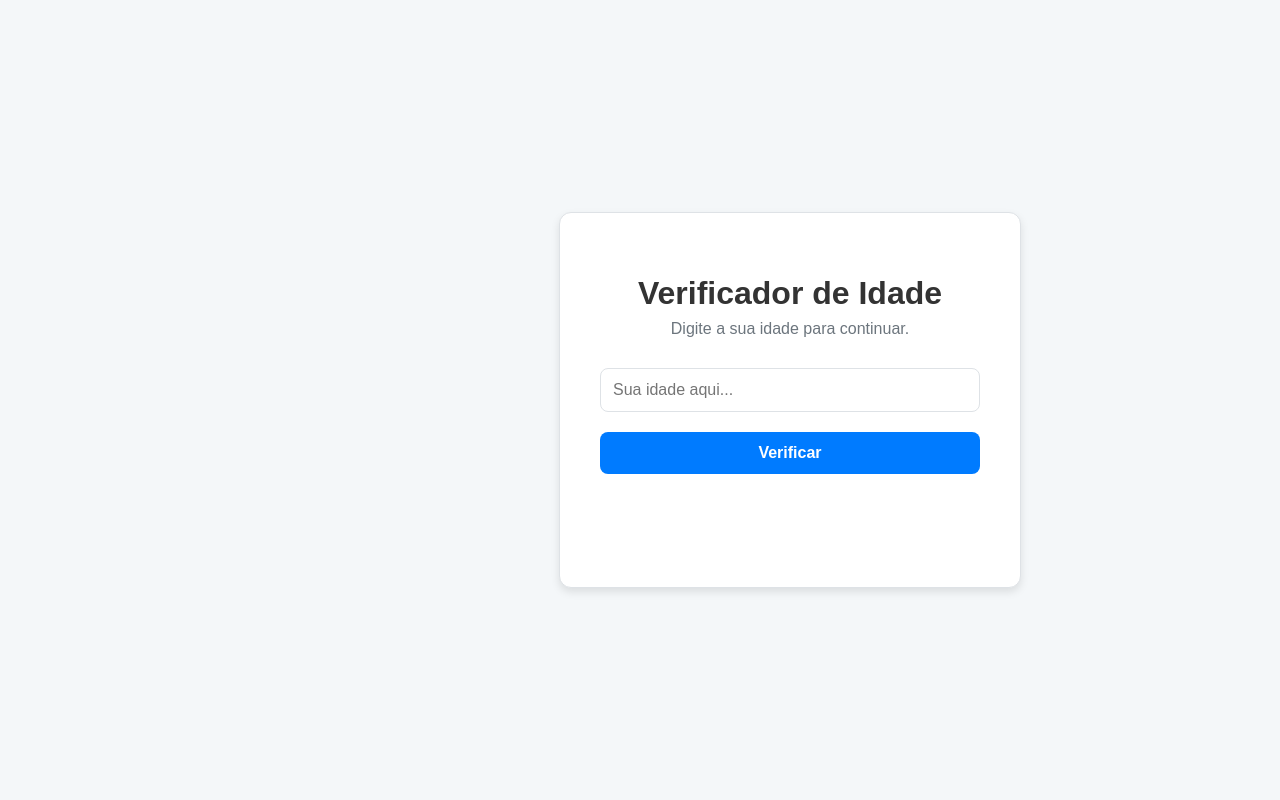
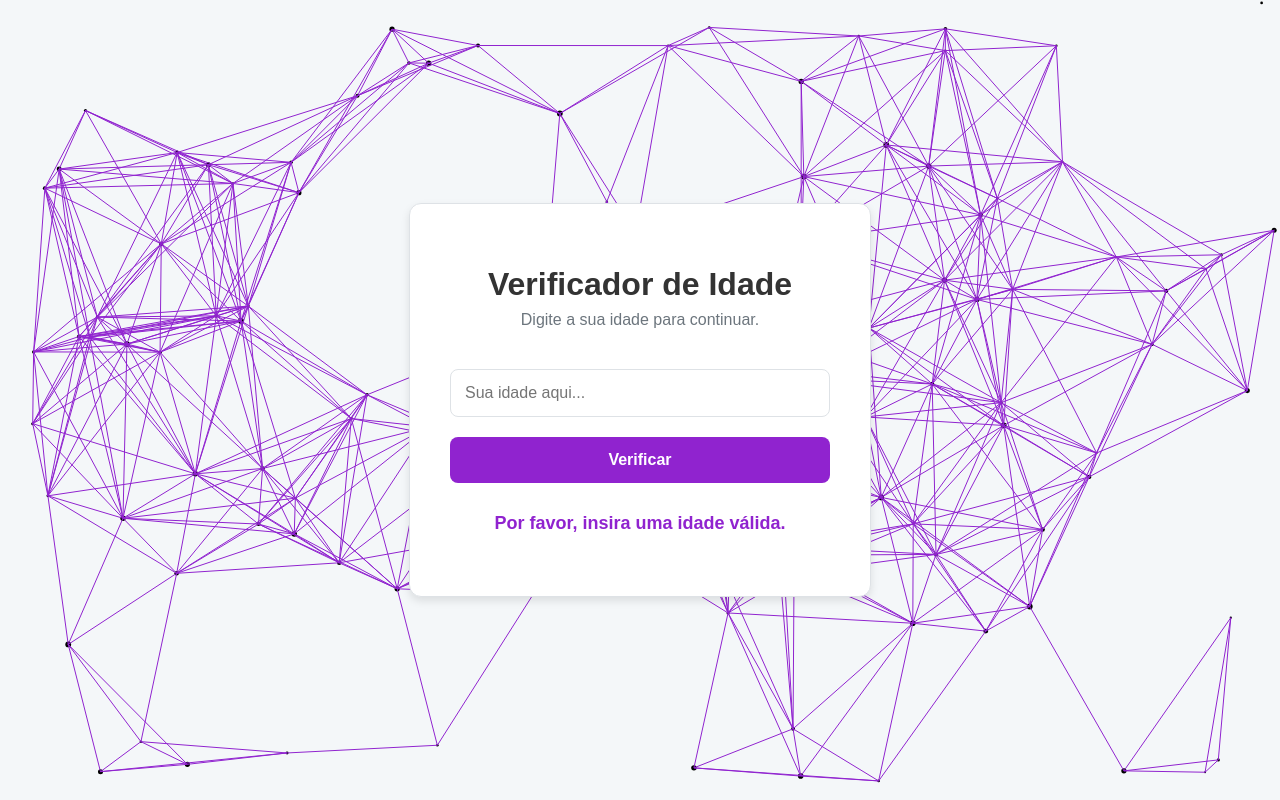
Before and after one commit to outlookkami/TDS-Estrutura-de-controle, a plain HTML site: page index.html in a window 1280 px wide. Both pictures are taken after a click on the button "Verificar". Drawn offline with Linux system fonts and the light colour scheme; a web font is replaced by a local one.

Commit message:
Colocando efeito de partículas 2d no fundo

```diff
--- a/index.html
+++ b/index.html
@@ -14,8 +14,8 @@
     <div class="container">
         <h1>Verificador de Idade</h1>
         <p class="subtitulo"> Digite a sua idade para continuar.</p>
-        <input type="number" id="idade" placeholder="Sua idade aqui...">
-        <button id="verifyButton" onclick="VerificarIdade()">Verificar</button>
+        <input type="number" id="idadeInput" placeholder="Sua idade aqui...">
+        <button id="verifyButton" onclick="verificarIdade()">Verificar</button>
         <p id="resultado"></p>
     </div>
 
--- a/script.js
+++ b/script.js
@@ -1,10 +1,160 @@
-function VerificarIdade(){
-    idade = document.getElementById('idade').value;
-    resultado = document.getElementById('resultado').innerHTML('');
+// LÓGICA DE VERIFICAÇÃO DE IDADE
 
-    if (idade>18){
-        resultado.innerHTML('Você é maior de idade');
+const idadeInput = document.getElementById('idadeInput');
+const verifyButton = document.getElementById('verifyButton');
+const result = document.getElementById('resultado');
+
+function verificarIdade(){
+    result.classList.remove('visivel');
+    const idade = parseInt(idadeInput.value);
+    let mensagem = '';
+
+    if(isNaN(idade) || idade < 0){
+        mensagem = 'Por favor, insira uma idade válida.';
+    }else if(idade < 18){
+        mensagem = 'Você é menor de idade.';
+    }else if(idade < 60){
+        mensagem = 'Você é adulto.';
     }else{
-        resultado.innerHTML('Você é menor de idade');
+        mensagem = 'Você é idoso.';
+    }
+
+    setTimeout(() => {
+        result.innerText = mensagem;
+        result.classList.add('visivel');
+    }, 100);
+}
+
+verifyButton.addEventListener('click', verificarIdade);
+idadeInput.addEventListener('keyup', (event) => {
+    if(event.key === 'Enter') verificarIdade();
+});
+
+// animação do canvas de fundo
+
+const canvas = document.getElementById('background-canvas');
+const ctx = canvas.getContext('2d'); // contexto 2d do canvas, onde vamos desenhar
+
+//ajusta o tamanho do canvas para preencher o tamanho da janela
+canvas.width = window.innerWidth;
+canvas.height = window.innerHeight;
+
+// Objeto para armazenar a posição do mouse
+
+let mouse = {
+    x: null,
+    y: null,
+    radius: 150 // área de influência do mouse
+};
+
+window.addEventListener('mousemove', (event) => {
+    mouse.x = event.x;
+    mouse.y = event.y;
+});
+
+//array para armazenar as partículas
+
+let particulasArray = [];
+const numeroDeParticulas = 120;
+
+// classe para representar cada partícula
+
+class Particula{
+    constructor(x, y, direcaoX, direcaoY, tamanho, cor){
+        this.x = x;
+        this.y = y;
+        this.direcaoX = direcaoX;
+        this.direcaoY = direcaoY;
+        this.tamanho = tamanho;
+        this.cor = cor;
+    }
+    // método para desenhar a partícula no canvas (método = função dentro de uma classe)
+
+    desenhar(){
+        ctx.beginPath();
+        ctx.arc(this.x, this.y, this.tamanho, 0, Math.PI * 2, false);
+        ctx.strokeStyle = '#9023cf';
+        ctx.fill();
+    }
+
+    // método para atualizar a posição da partícula
+    atualizar(){
+        if(this.x > canvas.width || this.x < 0){
+            this.direcaoX = -this.direcaoX;
+        }
+
+        if(this.y > canvas.height || this.y < 0){
+            this.direcaoY = -this.direcaoY;
+        }
+
+        this.x += this.direcaoX;
+        this.y += this.direcaoY;
+        this.desenhar();
     }
 }
+
+// fora da classe, função para criar o array de partículas
+function init(){
+    particulasArray = [];
+    for(let i = 0; i < numeroDeParticulas; i++){
+        let tamanho = Math.random() * 2 + 1;
+        let x = Math.random() * (innerWidth - tamanho * 2) + tamanho;
+        let y = Math.random() * (innerHeight - tamanho * 2) + tamanho;
+
+        let direcaoX = (Math.random() * 0.4) - 0.2;
+        let direcaoY = (Math.random() * 0.4) - 0.2;
+
+        let cor = '#9023cf';
+
+        particulasArray.push(new Particula(x, y, direcaoX, direcaoY, tamanho, cor));
+    }
+}
+
+// função para conectar as partículas com linhas
+
+function conectar(){
+    for(let a = 0; a < particulasArray.length; a++){
+        for(let b = a; b < particulasArray.length; b++){
+            let distancia = ((particulasArray[a].x - particulasArray[b].x) * (particulasArray[a].x - particulasArray[b].x))  +  ((particulasArray[a].y - particulasArray[b].y) * (particulasArray[a].y - particulasArray[b].y))
+
+            // se a distância for menor que um certo valor, desenha uma linha
+            if(distancia < (canvas.width/4) * (canvas.height/7)){
+                ctx.strokeStyle = `rgba (160, 32, 240 ${1 - (distancia/200000)})`;
+                ctx.lineWidth = 1;
+                ctx.beginPath();
+                ctx.moveTo(particulasArray[a].x, particulasArray[a].y);
+                ctx.lineTo(particulasArray[b].x, particulasArray[b].y);
+                ctx.stroke();
+            }
+        }
+    }
+}
+
+
+// loop de animação
+
+function animar(){
+    requestAnimationFrame(animar);
+    ctx.clearRect(0, 0, canvas.width, canvas.height);
+    // limpa o canvas a cada frame
+    for(let i = 0; i < particulasArray.length; i++){
+        particulasArray[i].atualizar();
+    }
+    conectar();
+}
+
+// recria as partículas quando a janela é redimensionada
+
+window.addEventListener('resize', () => {
+    canvas.width = window.innerWidth;
+    canvas.height = window.innerHeight;
+    init();
+})
+
+window.addEventListener('mouseout', () => {
+    mouse.x = undefined;
+    mouse.y = undefined;
+});
+
+init();
+animar();
--- a/style.css
+++ b/style.css
@@ -1,18 +1,17 @@
 /* Fontes e variáveis de cor */
-
-@import url('https://fonts.googleapis.com/css2?family=Popins:wght@400;600&display=swap');
+@import url('https://fonts.googleapis.com/css2?family=Poppins:wght@400;600&display=swap');
 
 :root{
     --cor-fundo: #f4f7f9;
     --cor-container: #ffffff;
-    --cor-primaria: #007bff;
+    --cor-primaria: #9023cf;
     --cor-texto-principal: #333333;
     --cor-texto-secundario: #6c757d;
     --cor-borda: #dee2e6;
     --fonte-principal: 'Popins', sans-serif;
 }
 
-/* 2, Estilos */
+/* 2. Estilos  Gerais*/
 
 body{
     background-color: var(--cor-fundo);
@@ -23,13 +22,23 @@ body{
     align-items: center;
     min-height: 100vh;
     margin: 0;
+    /* impede que o conteúdo do body afete o canvas */
+    overflow: hidden;
 }
 
+
+/* Estilo do canvas de fundo */
 #background-canvas{
+    position: fixed;
+    top: 0;
+    left: 0;
+    width: 100%;
+    height: 100%;
+    /* Garante que o canvas fique atrás de todo o conteúdo */
     z-index: -1;
 }
 
-/* 4. O container do formulário (Design Clássico) */
+/* 4. O container do formulário (Desing Clássico) */
 .container{
     width: 380px;
     padding: 40px;
@@ -48,7 +57,8 @@ h1{
 .subtitulo{
     color: var(--cor-texto-secundario);
     margin-top: 0;
-    margin-bottom: 20px;
+    margin-bottom: 30px;
+    /* mudei o margin bottom para 30px era 20px*/
 }
 
 /* 5. Estilos dos campos do formulário */
@@ -57,7 +67,9 @@ input, button{
     /* Garante que o padding não afete a largura total */
     box-sizing: border-box;
     margin: 10px 0;
-    padding: 12px;
+    /* adicionei um margin para colocar espaçamento */
+    padding: 14px;
+    /* mudei o padding para 14px era 12px*/
     font-size: 16px;
     font-family: var(--fonte-principal);
     border-radius: 8px;
@@ -83,16 +95,17 @@ button:hover{
     opacity: 0.85;
 }
 
+/* 6. EStilo do resultado */
 #resultado{
     margin-top: 20px;
     font-size: 18px;
     font-weight: 600;
     min-height: 25px;
     color: var(--cor-primaria);
-    opacity: 0.85;
+    opacity: 0;
     transition: opacity 0.5s ease;
 }
 
-#resultado:visivel{
+#resultado.visivel{
     opacity: 1;
 }
```
